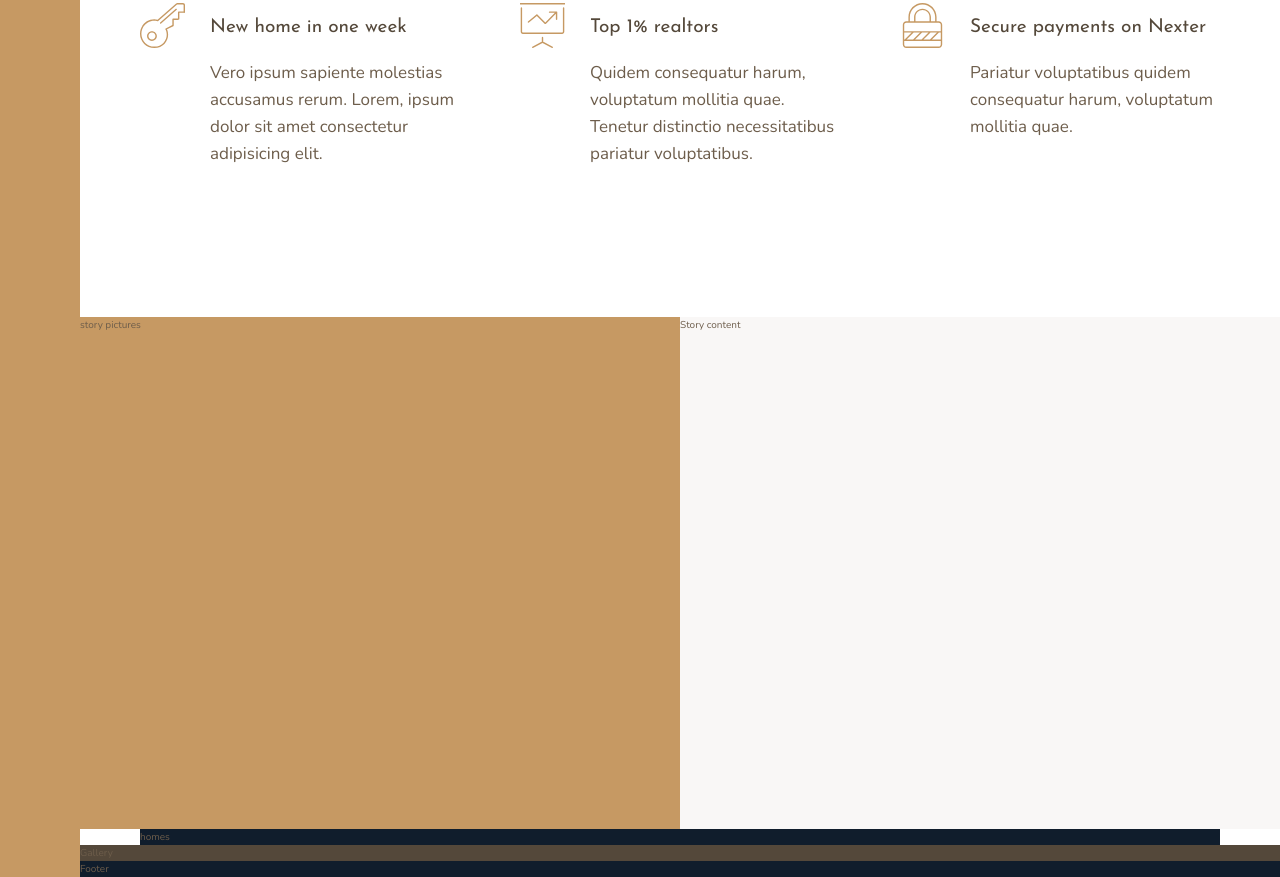
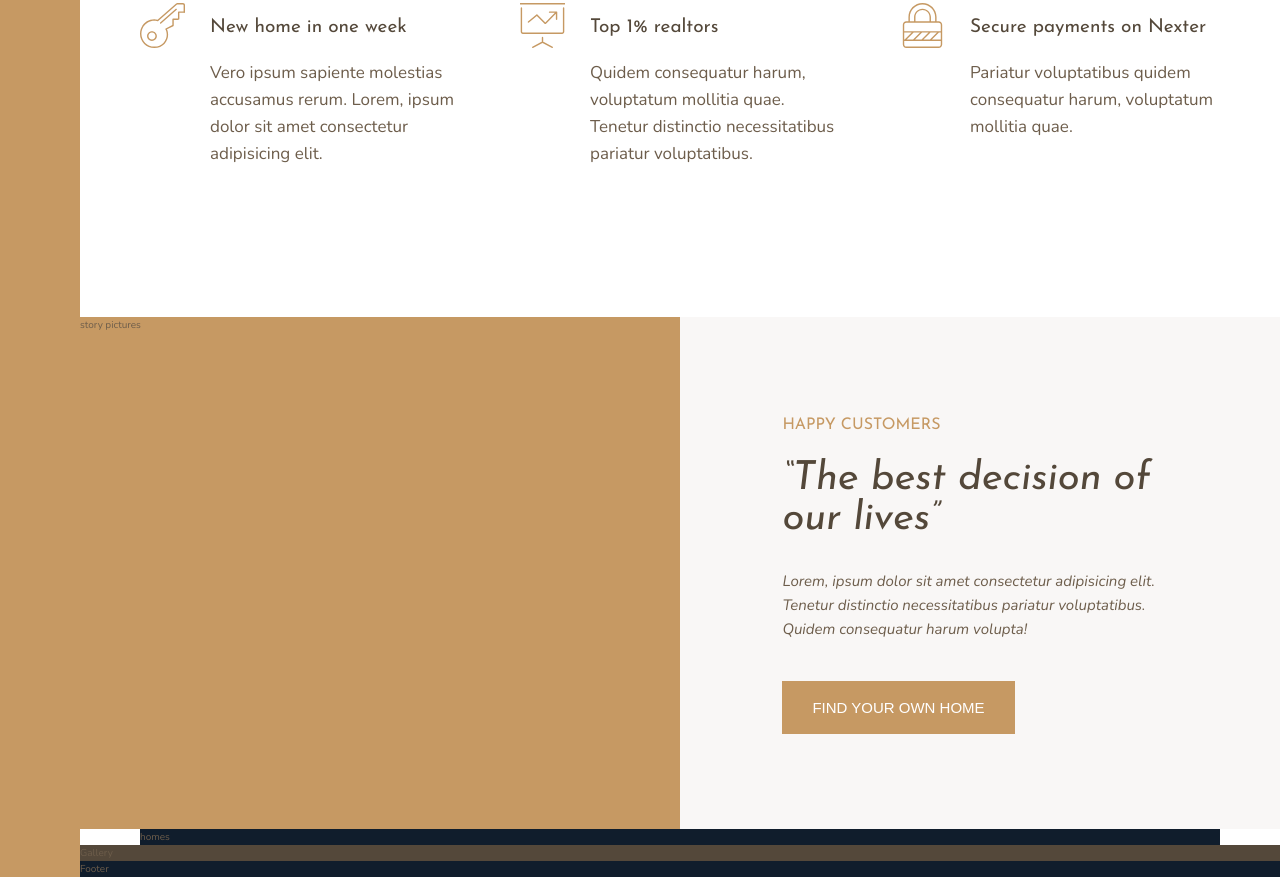
Before and after one commit to pavlov99/udemy-advanced-css-and-sass, a website: page nexter/index.html in a window 1280 px wide. Shown: the part 991-1868 px from the top of the page. Drawn offline with nearby package versions, Linux system fonts and the light colour scheme.

Commit message:
ADD: text for stories

```diff
--- a/nexter/index.html
+++ b/nexter/index.html
@@ -82,7 +82,12 @@
             story pictures
         </div>
         <div class="story__content">
-            Story content
+            <h3 class="heading-3 mb-sm">Happy Customers</h3>
+            <h2 class="heading-2 heading-2--dark mb-md">&ldquo;The best decision of our lives&rdquo;</h2>
+            <p class="story__text">
+                Lorem, ipsum dolor sit amet consectetur adipisicing elit. Tenetur distinctio necessitatibus pariatur voluptatibus. Quidem consequatur harum volupta!
+            </p>
+            <button class="btn">Find your own home</button>
         </div>
         <section class="homes">
             homes
--- a/nexter/sass/_story.scss
+++ b/nexter/sass/_story.scss
@@ -7,5 +7,18 @@
     &__content {
         background-color: $color-grey-light-1;
         grid-column: col-start 5 / full-end;
+
+        padding: 6rem 8vw;  // set left/right padding as % of viewport
+
+        display: flex;
+        flex-direction: column;
+        justify-content: center;
+        align-items: flex-start;
+    }
+
+    &__text {
+        font-size: 1.5rem;
+        font-style: italic;
+        margin-bottom: 4rem;
     }
 }
--- a/nexter/sass/_typography.scss
+++ b/nexter/sass/_typography.scss
@@ -10,10 +10,24 @@
 
 .heading-2 {
     @extend %heading;
+    font-size: 4rem;
+    font-style: italic;
+    line-height: 1;
+
+    &--light {
+        color: $color-grey-light-1;
+    }
+
+    &--dark {
+        color: $color-grey-dark-1;
+    }
 }
 
 .heading-3 {
     @extend %heading;
+    font-size: 1.6rem;
+    color: $color-primary;
+    text-transform: uppercase;
 }
 
 .heading-4 {
@@ -28,3 +42,26 @@
         color: $color-grey-dark-1;
     }
 }
+
+.btn {
+    background-color: $color-primary;
+    color: #fff;
+    border: none;
+    border-radius: 0;
+    font-display: $font-display;
+    font-size: 1.5rem;
+    text-transform: uppercase;
+    padding: 1.8rem 3rem;
+    cursor: pointer;
+    transition: all .2s;
+
+    &:hover {
+        background-color: $color-primary-dark;
+    }
+}
+
+// margin bottom small, medium, large and huge
+.mb-sm { margin-bottom: 2rem; }
+.mb-md { margin-bottom: 3rem; }
+.mb-lg { margin-bottom: 4rem; }
+.mb-hg { margin-bottom: 8rem; }
```
Also changed, not shown: nexter/css/style.css, 1 other file.
